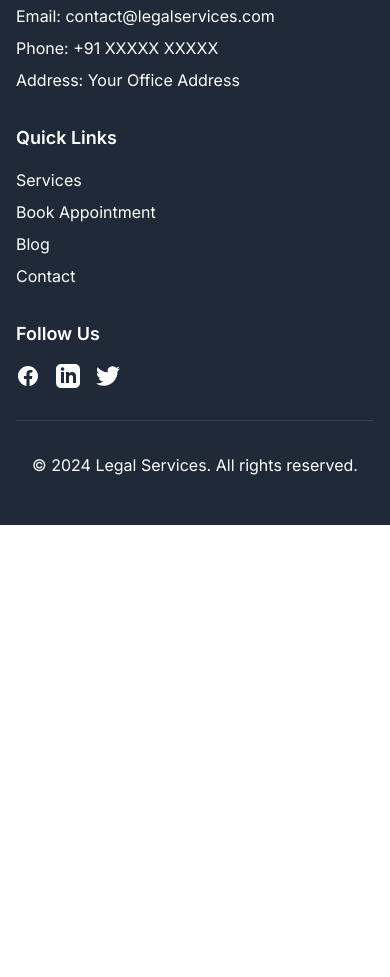
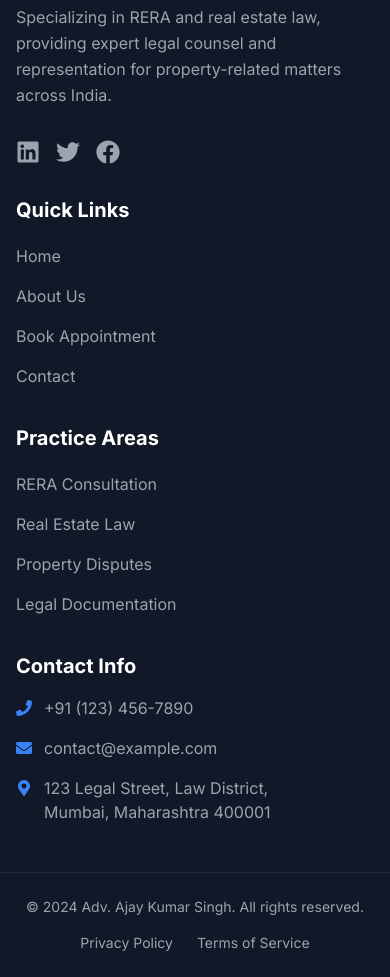
Before and after one commit to gauravitis/legalwebapp, a Next.js app: page / in a window 390 px wide. Shown: the part 10920-11897 px from the top of the page. Before the commit the page ends 11445 px from the top, so only its background shows below. Built offline with nearby package versions, Linux system fonts and the light colour scheme; no server answers; the database is empty.

Commit message:
feat: Modernize footer design
- Added modern grid layout with responsive design
- Integrated social media icons
- Added practice areas section
- Improved contact information display
- Added privacy and terms links
- Added react-icons package

```diff
--- a/package.json
+++ b/package.json
@@ -23,6 +23,7 @@
     "react": "^18",
     "react-calendar": "^5.1.0",
     "react-dom": "^18",
+    "react-icons": "^5.4.0",
     "resend": "^4.0.1",
     "tailwind-merge": "^2.6.0",
     "tailwindcss": "^3.3.0",
--- a/src/components/Footer.tsx
+++ b/src/components/Footer.tsx
@@ -1,53 +1,137 @@
-const Footer = () => {
+import Link from 'next/link';
+import { FaPhone, FaEnvelope, FaMapMarkerAlt, FaLinkedin, FaTwitter, FaFacebook } from 'react-icons/fa';
+
+export default function Footer() {
+  const currentYear = new Date().getFullYear();
+
   return (
-    <footer className="bg-gray-800 text-white">
-      <div className="max-w-7xl mx-auto px-4 sm:px-6 lg:px-8 py-12">
-        <div className="grid grid-cols-1 md:grid-cols-3 gap-8">
-          <div>
-            <h3 className="text-lg font-semibold mb-4">Contact Us</h3>
-            <p className="mb-2">Email: contact@legalservices.com</p>
-            <p className="mb-2">Phone: +91 XXXXX XXXXX</p>
-            <p>Address: Your Office Address</p>
-          </div>
-          <div>
-            <h3 className="text-lg font-semibold mb-4">Quick Links</h3>
-            <ul className="space-y-2">
-              <li><a href="/services" className="hover:text-gray-300">Services</a></li>
-              <li><a href="/appointments" className="hover:text-gray-300">Book Appointment</a></li>
-              <li><a href="/blog" className="hover:text-gray-300">Blog</a></li>
-              <li><a href="/contact" className="hover:text-gray-300">Contact</a></li>
-            </ul>
-          </div>
-          <div>
-            <h3 className="text-lg font-semibold mb-4">Follow Us</h3>
-            <div className="flex space-x-4">
-              <a href="#" className="hover:text-gray-300">
-                <span className="sr-only">Facebook</span>
-                <svg className="h-6 w-6" fill="currentColor" viewBox="0 0 24 24">
-                  <path d="M22 12c0-5.523-4.477-10-10-10S2 6.477 2 12c0 4.991 3.657 9.128 8.438 9.878v-6.987h-2.54V12h2.54V9.797c0-2.506 1.492-3.89 3.777-3.89 1.094 0 2.238.195 2.238.195v2.46h-1.26c-1.243 0-1.63.771-1.63 1.562V12h2.773l-.443 2.89h-2.33v6.988C18.343 21.128 22 16.991 22 12z"/>
-                </svg>
+    <footer className="bg-gray-900 text-gray-300">
+      {/* Main Footer */}
+      <div className="container-custom py-12">
+        <div className="grid grid-cols-1 md:grid-cols-2 lg:grid-cols-4 gap-8">
+          {/* About Column */}
+          <div className="space-y-4">
+            <h3 className="text-xl font-bold text-white mb-4">Adv. Ajay Kumar Singh</h3>
+            <p className="text-gray-400 leading-relaxed">
+              Specializing in RERA and real estate law, providing expert legal counsel and representation
+              for property-related matters across India.
+            </p>
+            <div className="flex space-x-4 pt-4">
+              <a
+                href="https://linkedin.com"
+                target="_blank"
+                rel="noopener noreferrer"
+                className="text-gray-400 hover:text-blue-500 transition-colors duration-300"
+              >
+                <FaLinkedin size={24} />
               </a>
-              <a href="#" className="hover:text-gray-300">
-                <span className="sr-only">LinkedIn</span>
-                <svg className="h-6 w-6" fill="currentColor" viewBox="0 0 24 24">
-                  <path d="M19 0h-14c-2.761 0-5 2.239-5 5v14c0 2.761 2.239 5 5 5h14c2.762 0 5-2.239 5-5v-14c0-2.761-2.238-5-5-5zm-11 19h-3v-11h3v11zm-1.5-12.268c-.966 0-1.75-.79-1.75-1.764s.784-1.764 1.75-1.764 1.75.79 1.75 1.764-.783 1.764-1.75 1.764zm13.5 12.268h-3v-5.604c0-3.368-4-3.113-4 0v5.604h-3v-11h3v1.765c1.396-2.586 7-2.777 7 2.476v6.759z"/>
-                </svg>
+              <a
+                href="https://twitter.com"
+                target="_blank"
+                rel="noopener noreferrer"
+                className="text-gray-400 hover:text-blue-400 transition-colors duration-300"
+              >
+                <FaTwitter size={24} />
               </a>
-              <a href="#" className="hover:text-gray-300">
-                <span className="sr-only">Twitter</span>
-                <svg className="h-6 w-6" fill="currentColor" viewBox="0 0 24 24">
-                  <path d="M23.953 4.57a10 10 0 01-2.825.775 4.958 4.958 0 002.163-2.723c-.951.555-2.005.959-3.127 1.184a4.92 4.92 0 00-8.384 4.482C7.69 8.095 4.067 6.13 1.64 3.162a4.822 4.822 0 00-.666 2.475c0 1.71.87 3.213 2.188 4.096a4.904 4.904 0 01-2.228-.616v.06a4.923 4.923 0 003.946 4.827 4.996 4.996 0 01-2.212.085 4.936 4.936 0 004.604 3.417 9.867 9.867 0 01-6.102 2.105c-.39 0-.779-.023-1.17-.067a13.995 13.995 0 007.557 2.209c9.053 0 13.998-7.496 13.998-13.985 0-.21 0-.42-.015-.63A9.935 9.935 0 0024 4.59z"/>
-                </svg>
+              <a
+                href="https://facebook.com"
+                target="_blank"
+                rel="noopener noreferrer"
+                className="text-gray-400 hover:text-blue-600 transition-colors duration-300"
+              >
+                <FaFacebook size={24} />
               </a>
             </div>
           </div>
+
+          {/* Quick Links */}
+          <div>
+            <h3 className="text-xl font-bold text-white mb-4">Quick Links</h3>
+            <ul className="space-y-2">
+              <li>
+                <Link href="/" className="text-gray-400 hover:text-white transition-colors duration-300 block py-1">
+                  Home
+                </Link>
+              </li>
+              <li>
+                <Link href="/#about" className="text-gray-400 hover:text-white transition-colors duration-300 block py-1">
+                  About Us
+                </Link>
+              </li>
+              <li>
+                <Link href="/appointments" className="text-gray-400 hover:text-white transition-colors duration-300 block py-1">
+                  Book Appointment
+                </Link>
+              </li>
+              <li>
+                <Link href="/contact" className="text-gray-400 hover:text-white transition-colors duration-300 block py-1">
+                  Contact
+                </Link>
+              </li>
+            </ul>
+          </div>
+
+          {/* Practice Areas */}
+          <div>
+            <h3 className="text-xl font-bold text-white mb-4">Practice Areas</h3>
+            <ul className="space-y-2">
+              <li className="text-gray-400 hover:text-white transition-colors duration-300 py-1">
+                RERA Consultation
+              </li>
+              <li className="text-gray-400 hover:text-white transition-colors duration-300 py-1">
+                Real Estate Law
+              </li>
+              <li className="text-gray-400 hover:text-white transition-colors duration-300 py-1">
+                Property Disputes
+              </li>
+              <li className="text-gray-400 hover:text-white transition-colors duration-300 py-1">
+                Legal Documentation
+              </li>
+            </ul>
+          </div>
+
+          {/* Contact Info */}
+          <div>
+            <h3 className="text-xl font-bold text-white mb-4">Contact Info</h3>
+            <ul className="space-y-4">
+              <li className="flex items-start space-x-3">
+                <FaPhone className="text-blue-500 mt-1 flex-shrink-0" />
+                <span className="text-gray-400">+91 (123) 456-7890</span>
+              </li>
+              <li className="flex items-start space-x-3">
+                <FaEnvelope className="text-blue-500 mt-1 flex-shrink-0" />
+                <span className="text-gray-400">contact@example.com</span>
+              </li>
+              <li className="flex items-start space-x-3">
+                <FaMapMarkerAlt className="text-blue-500 mt-1 flex-shrink-0" />
+                <span className="text-gray-400">
+                  123 Legal Street, Law District,<br />
+                  Mumbai, Maharashtra 400001
+                </span>
+              </li>
+            </ul>
+          </div>
         </div>
-        <div className="mt-8 border-t border-gray-700 pt-8 text-center">
-          <p>&copy; {new Date().getFullYear()} Legal Services. All rights reserved.</p>
+      </div>
+
+      {/* Bottom Bar */}
+      <div className="border-t border-gray-800">
+        <div className="container-custom py-6">
+          <div className="flex flex-col md:flex-row justify-between items-center space-y-4 md:space-y-0">
+            <p className="text-gray-400 text-sm text-center md:text-left">
+              &copy; {currentYear} Adv. Ajay Kumar Singh. All rights reserved.
+            </p>
+            <div className="flex space-x-6">
+              <Link href="/privacy" className="text-gray-400 hover:text-white text-sm transition-colors duration-300">
+                Privacy Policy
+              </Link>
+              <Link href="/terms" className="text-gray-400 hover:text-white text-sm transition-colors duration-300">
+                Terms of Service
+              </Link>
+            </div>
+          </div>
         </div>
       </div>
     </footer>
   );
-};
-
-export default Footer;
+}
```
Also changed, not shown: 1 other file (tests, documents, lock files or other folders).
